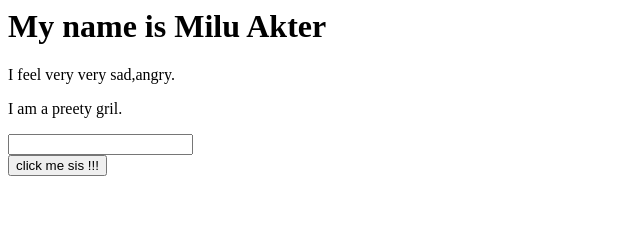
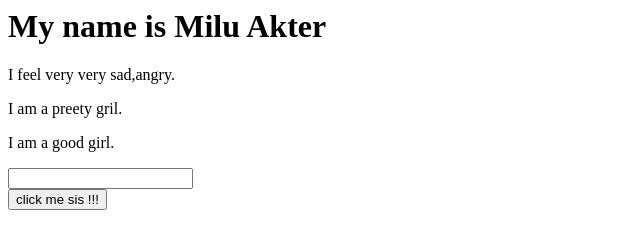
Before and after one commit to milu3939/my-new-website, a plain HTML site: page index.html in a window 1280 px wide. Shown: the whole page, without its empty margins (0-640 px from the left). Drawn offline with Linux system fonts and the light colour scheme.

Commit message:
updated text

```diff
--- a/index.html
+++ b/index.html
@@ -1,6 +1,7 @@
 <h1>My name is Milu Akter</h1>
 <p>I feel very very sad,angry.</p>
 <p>I am a preety gril.</p>
+<p>I am a good girl.</p>
 <input type="text">
 <br>
 <button>click me sis !!!</button>
```
